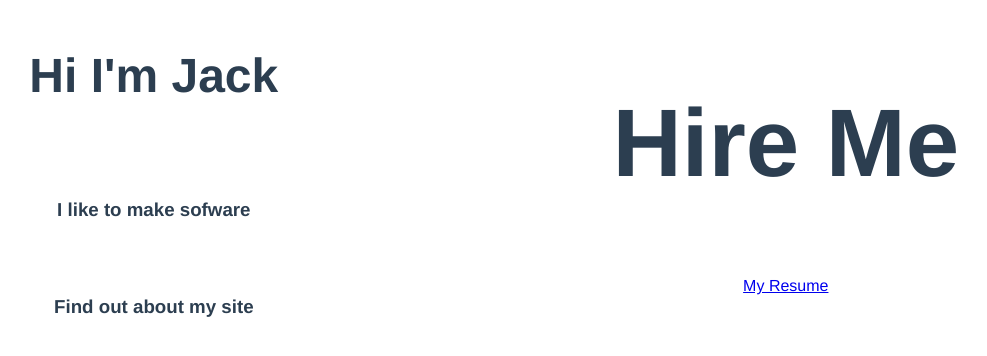
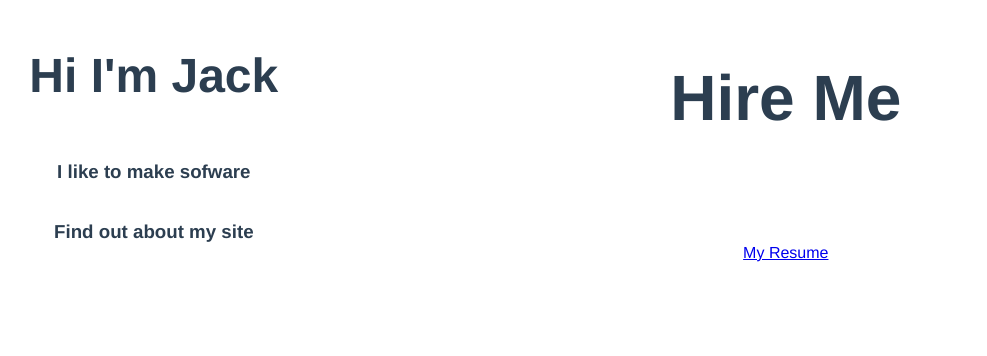
Before and after one commit to jackfrate/my-website, a Vue app: page /#/ in a window 1280 px wide. Shown: the top 356 px of the page, without its empty margins (107-1094 px from the left). Built offline with nearby package versions, Linux system fonts and the light colour scheme.

Commit message:
add more stuff to main layout

```diff
--- a/src/views/Plug.vue
+++ b/src/views/Plug.vue
@@ -11,13 +11,16 @@
     <!-- hire me pls -->
     <div class="hire-me">
       <h2>Hire Me</h2>
-      <!-- <h1>Hire</h1>
-      <h1>Me</h1> -->
+      <div class="inner-column">
+        <div class="resume-link">
+          <a
+            href="https://www.dropbox.com/s/sjn5vk4ub9muhwi/resumev1.ai?dl=0"
+            target="_blank"
+          >My Resume</a>
+        </div>
+      </div>
     </div>
     <!-- link to resume -->
-    <div class="resume-link">
-      <a href="https://www.dropbox.com/s/sjn5vk4ub9muhwi/resumev1.ai?dl=0" target="_blank">My Resume</a>
-    </div>
     <div class="about-site">
       <h3>Find out about my site</h3>
     </div>
@@ -33,7 +36,17 @@ div.plug {
   .caption {
   }
   .hire-me {
-    font-size: 400%;
+    display: flex;
+    flex-direction: column;
+    justify-content: space-between;
+    h2 {
+      font-size: 400%;
+    }
+    .inner-column {
+      display: flex;
+      flex-direction: column;
+      justify-self: flex-end;
+    }
   }
   .resume-link {
   }
@@ -61,7 +74,7 @@ div.plug {
     grid-template-areas:
       "NAME HIRE"
       "CAP HIRE"
-      "ABOUT RESUME";
+      "ABOUT HIRE";
     .name {
       grid-area: NAME;
     }
```
